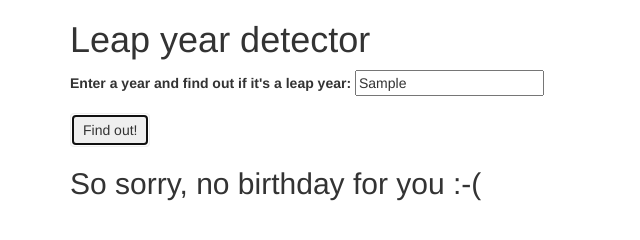
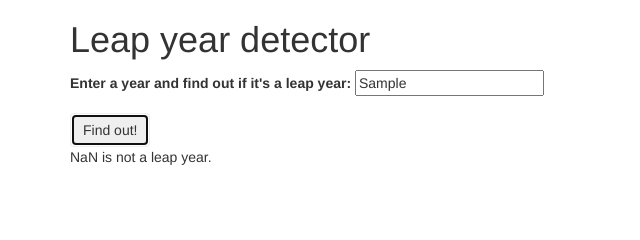
Before and after one commit to NicoN00b/leap-year, a plain HTML site: page index.html in a window 1280 px wide. Both pictures are taken after typing "Sample" into the empty fields and a click on the button "Find out!". Shown: the whole page, without its empty margins (0-640 px from the left). Drawn offline with Linux system fonts and the light colour scheme.

Commit message:
Add jquery changes and span classes.

```diff
--- a/css/styles.css
+++ b/css/styles.css
@@ -1,6 +1,3 @@
-.leapYear {
+#result {
   display: none;
 }
-.notLeapYear {
-  display: none;
-}
--- a/index.html
+++ b/index.html
@@ -21,12 +21,7 @@
       </form>
 
       <div id="result">
-        <div class="leapYear">
-          <h2>Happy Birthday, it's a leap year!</h2>
-        </div>
-        <div class="notLeapYear">
-          <h2>So sorry, no birthday for you :-(</h2>
-        </div>
+        <p><span class="year"></span> is <span class="not"></span> a leap year.</p>
       </div>
     </div>
   </body>
--- a/js/scripts.js
+++ b/js/scripts.js
@@ -1,8 +1,8 @@
 var leapYear = function(year) {
   if ((year % 4 ===0) && (year % 100 !== 0) || (year % 400 === 0)){
-    $(".leapYear").show();
+    return true;
   } else {
-    $(".notLeapYear").show();
+    return false;
   }
 
 };
@@ -12,6 +12,15 @@ $(document).ready(function() {
     event.preventDefault();
     var year = parseInt($("input#year").val());
     var result = leapYear(year);
-    $("#result").text(result);
+
+    $(".year").text(year);
+
+    if (!result) {
+      $(".not").text("not");
+    } else {
+      $(".not").text("");
+    }
+
+    $("#result").show();
   });
 });
```
